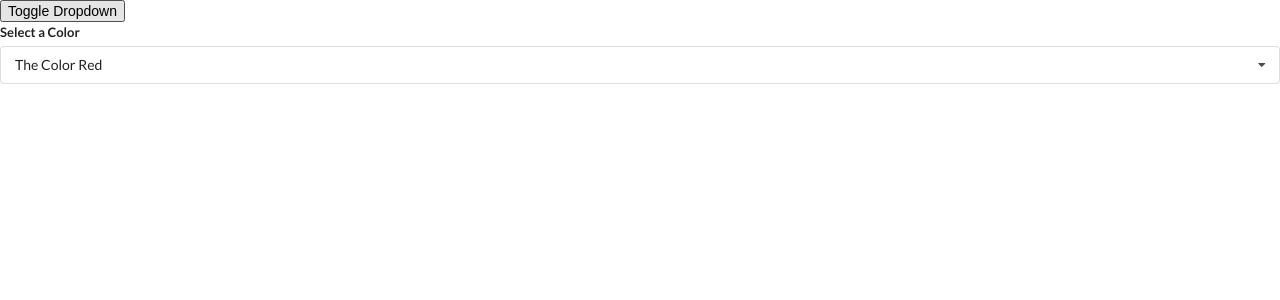
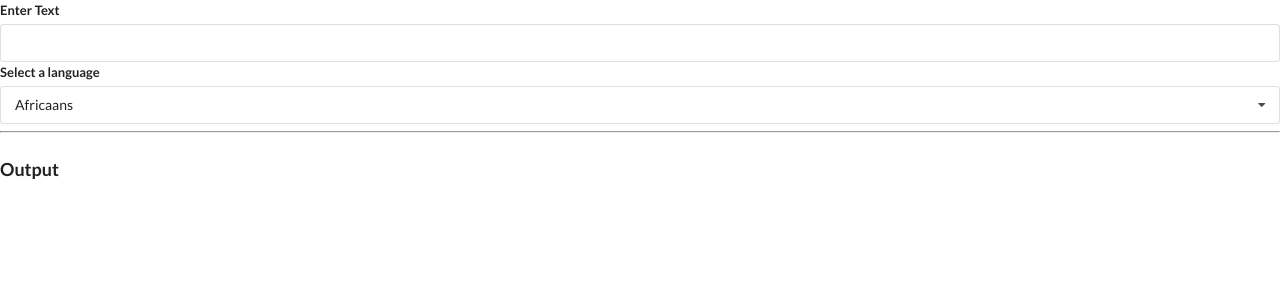
Before and after one commit to carycheng/source, a React (Create React App) app in the folder widgets/: page / in a window 1280 px wide. Shown: the top 300 px of the page. Built offline with nearby package versions, Linux system fonts and the light colour scheme; no server answers.

Commit message:
completed widgets

```diff
--- a/widgets/src/App.js
+++ b/widgets/src/App.js
@@ -2,6 +2,7 @@
 import Accordion from './components/Accordion';
 import Search from './components/Search';
 import Dropdown from './components/Dropdown';
+import Translate from './components/Translate';
 
 const items = [
     {
@@ -34,16 +35,11 @@
 ];
 
 export default () => {
-    const [selected, setSelected] = useState(options[0]);
-    const [showDropdown, setShowDropdown] = useState(true);
+
 
     return (
         <div>
-            <button onClick={() => setShowDropdown(!showDropdown)}> Toggle Dropdown </button>
-            {showDropdown ?
-                <Dropdown selected={selected} onSelectedChange={setSelected} options={options}/> : null
-            }
-
+            <Translate />
         </div>
     );
 };
--- /dev/null
+++ b/widgets/src/components/Convert.js
@@ -0,0 +1,48 @@
+import React, {useState, useEffect} from 'react';
+import axios from 'axios';
+
+const Convert = ({language, text}) => {
+    const [translated, setTranslated] = useState('');
+    const [debouncedText, setDebouncedText] = useState(text);
+
+    // Set debounced text only triggers if nothing is changed for text in 500 milliseconds.
+    // If text is changed before then the clean up method will run before the next invocation of this
+    // useEffect and restart the timer.
+    useEffect(() => {
+        const timerId = setTimeout(() => {
+            setDebouncedText(text);
+        }, 500);
+
+        return () => {
+            clearTimeout(timerId);
+        };
+    }, [text]);
+
+    // After 500 milliseconds is passed and there are no changes to debounced text, this useEffect will trigger
+    // making an API call.
+    useEffect(() => {
+        const doTranslation = async () => {
+            const { data } = await axios.post('https://translation.googleapis.com/language/translate/v2', {}, {
+                params: {
+                    q: debouncedText,
+                    target: language.value,
+                    key: 'AIzaSyCHUCmpR7cT_yDFHC98CZJy2LTms-IwDlM'
+                }
+            });
+
+            setTranslated(data.data.translations[0].translatedText);
+        };
+
+        doTranslation();
+    }, [language, debouncedText]);
+
+    return (
+        <div>
+            <h1 className="ui header">
+                {translated}
+            </h1>
+        </div>
+    );
+};
+
+export default Convert;
--- a/widgets/src/components/Dropdown.js
+++ b/widgets/src/components/Dropdown.js
@@ -1,6 +1,6 @@
 import React, { useState, useEffect, useRef } from 'react';
 
-const Dropdown = ({options, selected, onSelectedChange}) => {
+const Dropdown = ({options, selected, onSelectedChange, label}) => {
     const [open, setOpen] = useState(false);
     const ref = useRef();
 
@@ -41,7 +41,7 @@
     return (
         <div ref={ref} className="ui form">
             <div className="field">
-                <label className="label"> Select a Color </label>
+                <label className="label"> {label} </label>
                 <div onClick={()=> setOpen(!open)} className={`ui selection dropdown ${open ? 'visible active': ''}`}>
                     <i className="dropdown icon"></i>
                     <div className="text">{selected.label}</div>
--- /dev/null
+++ b/widgets/src/components/Translate.js
@@ -0,0 +1,42 @@
+import { React, useState } from 'react';
+import Dropdown from './Dropdown';
+import Convert from './Convert';
+
+const options = [
+    {
+        label: 'Africaans',
+        value: 'af'
+    },
+    {
+        label: 'Arabic',
+        value: 'ar'
+    },
+    {
+        label: 'Hindi',
+        value: 'hi'
+    }
+];
+
+const Translate = () => {
+    const [language, setLanguage] = useState(options[0]);
+    const [text, setText] = useState('');
+
+    return (
+        <div>
+            <div className="ui form">
+                <div className="field">
+                    <label>Enter Text</label>
+                    <input value={text} onChange={(e) => setText(e.target.value)} />
+                </div>
+            </div>
+            <Dropdown label='Select a language' selected={language} onSelectedChange={setLanguage} options={options}/>
+            <hr />
+            <h3 className="ui header">
+                Output
+            </h3>
+            <Convert text={text} language={language}/>
+        </div>
+    );
+};
+
+export default Translate;
```
